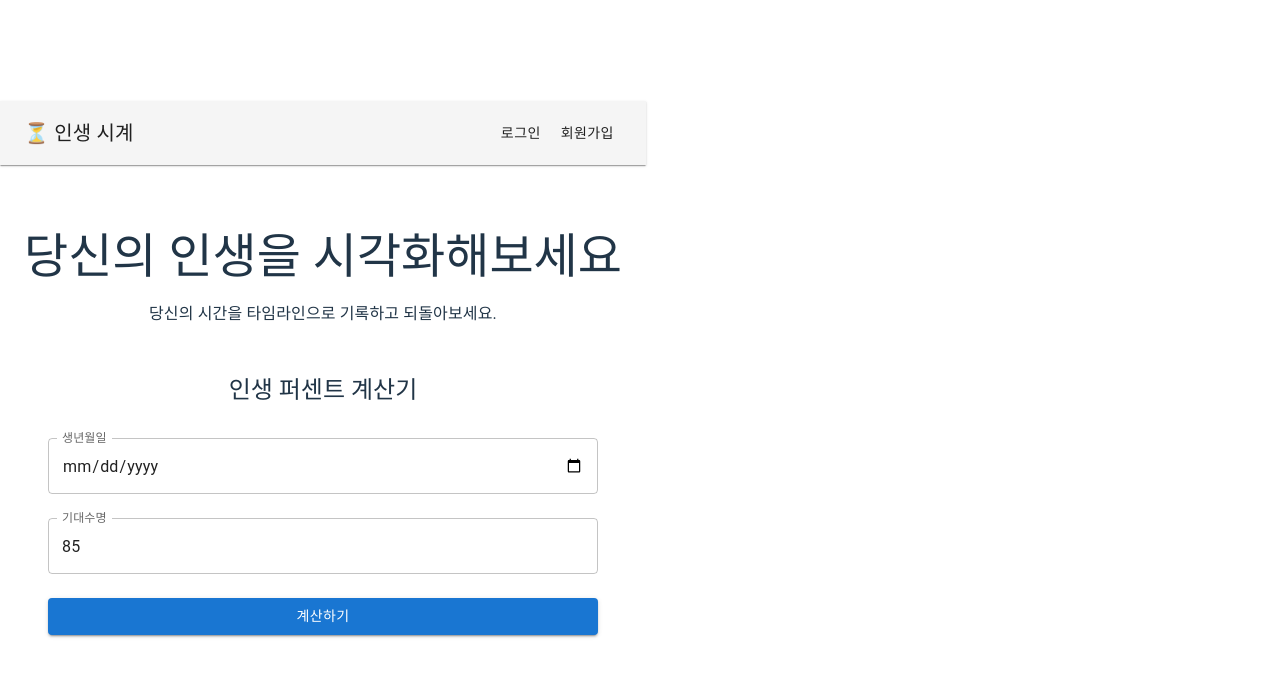
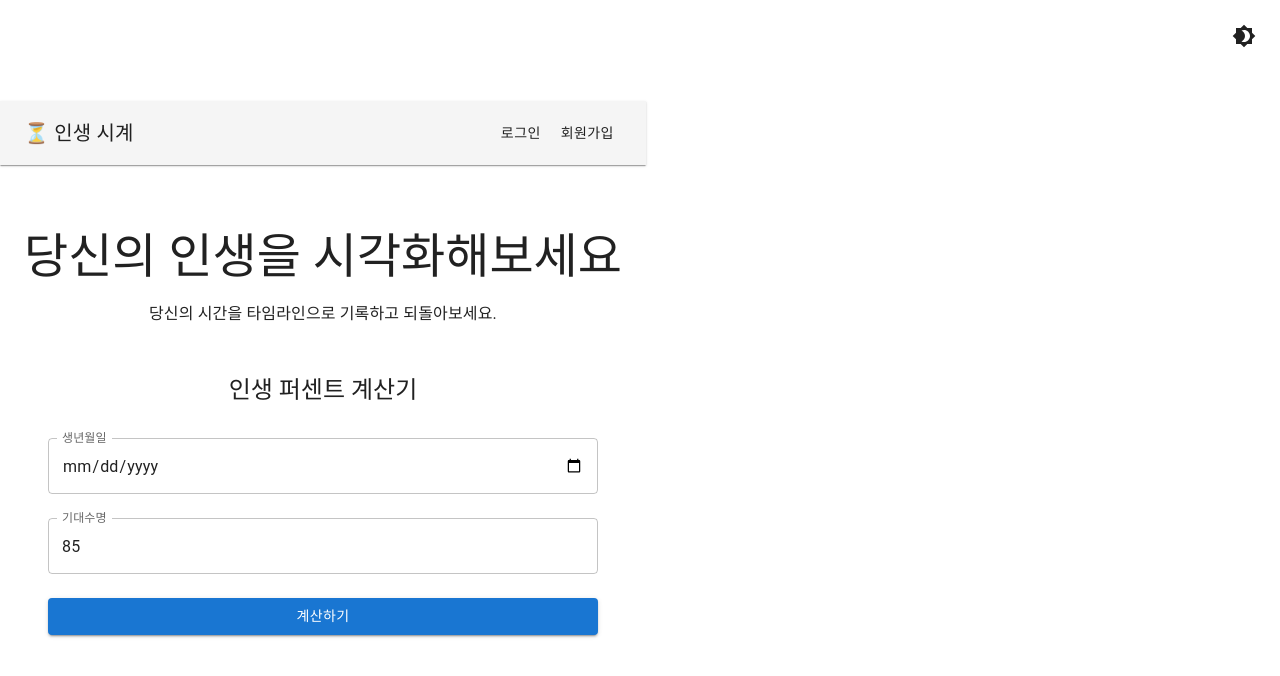
Before and after one commit to CHALLKATHON-Official/2025_CHALLKATHON_Nulls_FE, a React (Vite) app: page / in a window 1280 px wide. Shown: the top 676 px of the page. Built offline with nearby package versions, Linux system fonts and the light colour scheme.

Commit message:
다크 모드 적용

```diff
--- a/src/App.tsx
+++ b/src/App.tsx
@@ -1,3 +1,7 @@
+// src/App.tsx
+import { useMemo, useState, useEffect } from 'react';
+import { createTheme, ThemeProvider, CssBaseline, IconButton } from '@mui/material';
+import { Brightness4, Brightness7 } from '@mui/icons-material';
 import { Routes, Route } from 'react-router-dom';
 
 import LandingPage from './pages/LandingPage';
@@ -8,15 +12,46 @@ import SettingsPage from './pages/SettingsPage';
 import NotFoundPage from './pages/NotFoundPage';
 
 const App = () => {
+  const [darkMode, setDarkMode] = useState(() => {
+    const saved = localStorage.getItem('darkMode');
+    return saved === 'true' || false;
+  });
+
+  const theme = useMemo(
+    () =>
+      createTheme({
+        palette: {
+          mode: darkMode ? 'dark' : 'light',
+        },
+      }),
+    [darkMode]
+  );
+
+  useEffect(() => {
+    localStorage.setItem('darkMode', String(darkMode));
+  }, [darkMode]);
+
   return (
+    <ThemeProvider theme={theme}>
+      <CssBaseline />
+
+      {/* 오른쪽 상단 토글 버튼 */}
+      <div style={{ position: 'fixed', top: 16, right: 16, zIndex: 9999 }}>
+        <IconButton onClick={() => setDarkMode(!darkMode)} color="inherit">
+          {darkMode ? <Brightness7 /> : <Brightness4 />}
+        </IconButton>
+      </div>
+
+      {/* 라우팅 */}
       <Routes>
         <Route path="/" element={<LandingPage />} />
         <Route path="/signup" element={<SignupPage />} />
-      <Route path="/login" element={<LoginPage />} /> {/* ✅ 로그인 경로 정확히 설정 */}
+        <Route path="/login" element={<LoginPage />} />
         <Route path="/timeline" element={<MainTimelinePage />} />
         <Route path="/settings" element={<SettingsPage />} />
         <Route path="*" element={<NotFoundPage />} />
       </Routes>
+    </ThemeProvider>
   );
 };
 
```
Lines whose indentation alone changed are shown as unchanged.
